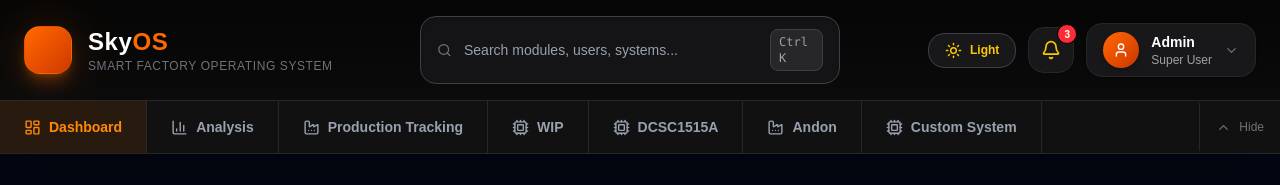
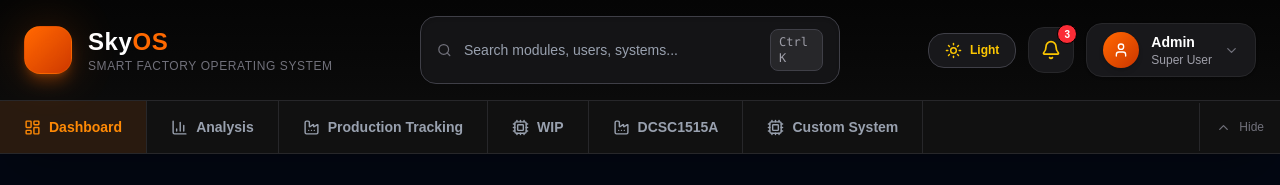
Before and after one commit to SkySmartTech/skyos-webapp-frontend, a React (Vite) app: page / in a window 1280 px wide. Shown: the top 185 px of the page. Built offline with nearby package versions, Linux system fonts and the light colour scheme.

Commit message:
navbar part okey

```diff
--- a/src/App.tsx
+++ b/src/App.tsx
@@ -42,10 +42,6 @@ function App() {
             onAndonClick={() => {
               setActiveModule("andon");
               navigate("/andon/home-dashboard");
-            }}
-            onDcscClick={() => {
-              setActiveModule("dcsc");
-              navigate("/");
             }}
             onWipClick={() => {
               setActiveModule("wip");
--- a/src/components/COMMON/Topbar.tsx
+++ b/src/components/COMMON/Topbar.tsx
@@ -21,7 +21,6 @@ interface TopbarProps {
   onDashboardClick: () => void;
   onProductionTrackingClick: () => void;
   onAndonClick: () => void;
-  onDcscClick: () => void;
   onWipClick: () => void;
   onCustomClick: () => void;
   productionActive: boolean;
@@ -34,7 +33,6 @@ export default function Topbar({
   activeModule,
   onDashboardClick,
   onProductionTrackingClick,
-  onDcscClick,
   onWipClick,
   onCustomClick,
   onAndonClick,
@@ -237,14 +235,9 @@ export default function Topbar({
           WIP
         </button>
 
-        <button onClick={onDcscClick} className={navBtn("dcsc")}>
-          <Cpu size={17} />
-          DCSC1515A
-        </button>
-
         <button onClick={onAndonClick} className={navBtn("andon")}>
           <Factory size={17} />
-          Andon
+          DCSC1515A
         </button>
 
         <button onClick={onCustomClick} className={navBtn("custom")}>
```
